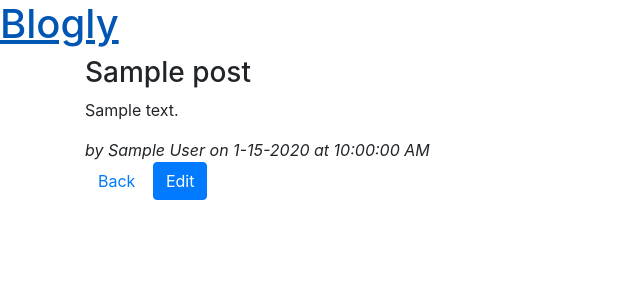
After one commit to puglisac/blogly, a Flask app: page /posts/1 in a window 1280 px wide. The commit adds this page. Shown: the top 300 px of the page, without its empty margins (0-640 px from the left). Run offline with Flask 2, Linux system fonts and the light colour scheme; tables that the repository leaves empty hold one stand-in row (values such as "Sample post"); some libraries are stand-ins or nearby versions.

Commit message:
sec2 done

```diff
--- a/app.py
+++ b/app.py
@@ -15,13 +15,13 @@ app.config['DEBUG_TB_INTERCEPT_REDIRECTS'] = False
 debug = DebugToolbarExtension(app)
 
 connect_db(app)
-db.create_all()
-
 
 @app.route("/")
 def home_page():
     """displays the home page"""
-    return redirect("/users")
+    posts=Post.query.order_by(db.desc("created_at"))
+    ordered_posts=posts.limit(5).all()
+    return render_template("home.html", posts=ordered_posts)
 
 @app.route("/users")
 def show_users():
@@ -49,8 +49,8 @@ def add_user():
 def show_user_detail(user_id):
     """shows details about a users"""
     user = User.query.get_or_404(user_id)
-    posts = Post.query.filter(Post.poster_id==user_id)
-    print("post:= ",posts)
+    # posts = Post.query.filter(Post.poster_id==user_id)
+    posts=user.posts
     return render_template("user_detail.html", user=user, posts=posts)
 
 @app.route("/users/<int:user_id>/edit")
@@ -73,7 +73,7 @@ def edit_user(user_id):
     return redirect(f"/users/{user_id}")
 
 
-@app.route("/users/<int:user_id>/delete")
+@app.route("/users/<int:user_id>/delete", methods=["POST"])
 def delete_user(user_id):
     """deletes a user"""
     user = User.query.get_or_404(user_id)
@@ -83,6 +83,7 @@ def delete_user(user_id):
 
 @app.route("/users/<int:user_id>/posts/new")
 def show_post_form(user_id):
+    """show form to create a new post"""
     user = User.query.get_or_404(user_id)
     return render_template("post_form.html", user=user)
 
@@ -96,3 +97,37 @@ def add_post(user_id):
     db.session.commit()
 
     return redirect(f"/users/{user_id}")
+
+@app.route("/posts/<int:post_id>")
+def post_details(post_id):
+    """shows post details"""
+    post=Post.query.get_or_404(post_id)
+    return render_template("post_details.html", post=post)
+
+@app.route("/posts/<int:post_id>/edit")
+def edit_post_form(post_id):
+    """shows post edit form"""
+    post=Post.query.get_or_404(post_id)
+    return render_template("edit_post.html", post=post)
+
+@app.route("/posts/<int:post_id>/delete", methods=["POST"])
+def delete_posts(post_id):
+    """deletes a post"""
+    post = Post.query.get_or_404(post_id)
+    user_id=post.user.id
+    db.session.delete(post)
+    db.session.commit()
+    return redirect(f"/users/{user_id}")
+
+@app.route("/posts/<int:post_id>/edit", methods=["POST"])
+def edit_post(post_id):
+    """edits post info"""
+    post = Post.query.get_or_404(post_id)
+    title=request.form["title"]
+    content=request.form["content"]
+
+    post.update_post(title, content)
+    db.session.add(post)
+    db.session.commit()
+
+    return redirect(f"/posts/{post_id}")
--- a/models.py
+++ b/models.py
@@ -25,6 +25,7 @@ class User(db.Model):
     last_name = db.Column(db.Text,
                      nullable=False)
     image_url = db.Column(db.Text)
+    posts = db.relationship('Post', cascade="all, delete-orphan")
 
 
     def update_user(self, first, last, img):
@@ -60,4 +61,16 @@ class Post(db.Model):
                      nullable=False)
     created_at = db.Column(db.DateTime)
     poster_id = db.Column(db.Integer, db.ForeignKey('users.id'))
-    users = db.relationship('User', backref='posts')
+    user = db.relationship('User')
+
+    def update_post(self, title, content):
+        """updates post info"""
+        if title:
+            self.title=title
+        if content:
+            self.content=content
+
+    def time_format(self):
+        """returns a formated date and time"""
+        dt=self.created_at
+        return f"{dt.month}-{dt.day}-{dt.year} at {dt.strftime('%I:%M:%S %p')}"
--- a/templates/base.html
+++ b/templates/base.html
@@ -5,13 +5,21 @@
     <meta charset="UTF-8">
     <meta name="viewport" content="width=device-width, initial-scale=1.0">
     <title>Blogly</title>
+    <link rel="stylesheet" href="https://stackpath.bootstrapcdn.com/bootstrap/4.5.0/css/bootstrap.min.css" integrity="sha384-9aIt2nRpC12Uk9gS9baDl411NQApFmC26EwAOH8WgZl5MYYxFfc+NcPb1dKGj7Sk" crossorigin="anonymous">
 </head>
 
 <body>
     <header>
-        <h1>Blogly</h1>
+        <a href="/">
+            <h1>Blogly</h1>
+        </a>
     </header>
     {%block header%}{%endblock%} {%block content%}{%endblock%}
+    <script src="https://code.jquery.com/jquery-3.5.1.slim.min.js" integrity="sha384-DfXdz2htPH0lsSSs5nCTpuj/zy4C+OGpamoFVy38MVBnE+IbbVYUew+OrCXaRkfj" crossorigin="anonymous"></script>
+    <script src="https://cdn.jsdelivr.net/npm/popper.js@1.16.0/dist/umd/popper.min.js" integrity="sha384-Q6E9RHvbIyZFJoft+2mJbHaEWldlvI9IOYy5n3zV9zzTtmI3UksdQRVvoxMfooAo" crossorigin="anonymous"></script>
+    <script src="https://stackpath.bootstrapcdn.com/bootstrap/4.5.0/js/bootstrap.min.js" integrity="sha384-OgVRvuATP1z7JjHLkuOU7Xw704+h835Lr+6QL9UvYjZE3Ipu6Tp75j7Bh/kR0JKI" crossorigin="anonymous"></script>
 </body>
 
+
+
 </html>
--- a/templates/new_user.html
+++ b/templates/new_user.html
@@ -8,7 +8,7 @@
     <input type="text" id="last-name" name="last" required>
     <label for="img-url">Image URL:</label>
     <input type="text" id="first-name" name="img">
-    <input type="submit">
+    <input class="btn-success btn" type="submit">
 </form>
 
 {%endblock%}
--- /dev/null
+++ b/templates/post_details.html
@@ -0,0 +1,12 @@
+{%extends "base.html"%} {%block header%}
+<div class="container">
+    <h3>{{post.title}}</h3>
+</div>
+{%endblock%} {%block content%}
+<div class="container">
+    <p>{{post.content}}</p>
+    <i>by {{post.user.full_name}} on {{post.time_format()}}</i>
+    <br>
+    <a href="/users/{{post.user.id}}"><button class="btn btn-link">Back</button></a>
+    <a href="/posts/{{post.id}}/edit"><button class="btn btn-primary">Edit</button></a>
+</div>{%endblock%}
```
Also changed, not shown: seed.py (added, +12 -0 lines), templates/edit_post.html (added, +13 -0 lines), templates/edit_user.html (+4 -4 lines), templates/home.html (added, +17 -0 lines), templates/post_form.html (+6 -6 lines), templates/user_detail.html (+19 -12 lines), templates/users.html (+5 -4 lines), test_app.py (+50 -3 lines), test_models.py (+19 -1 lines).
